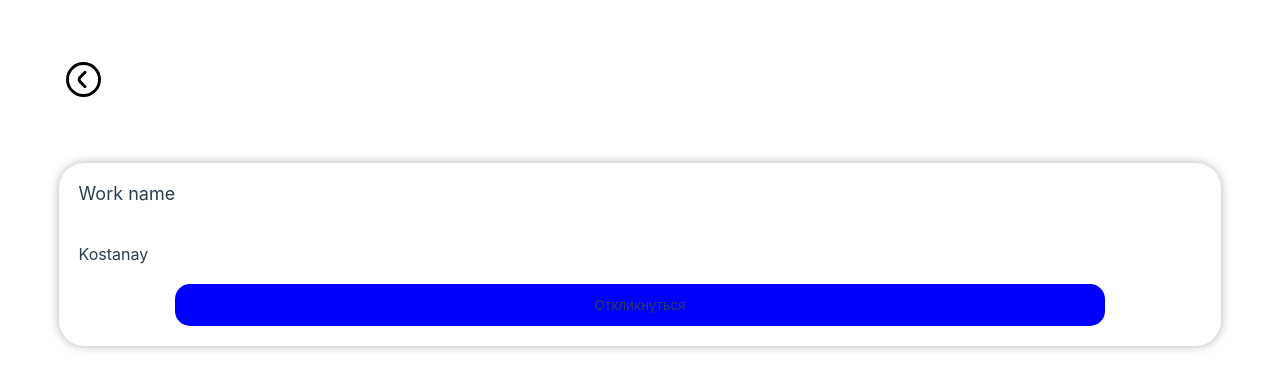
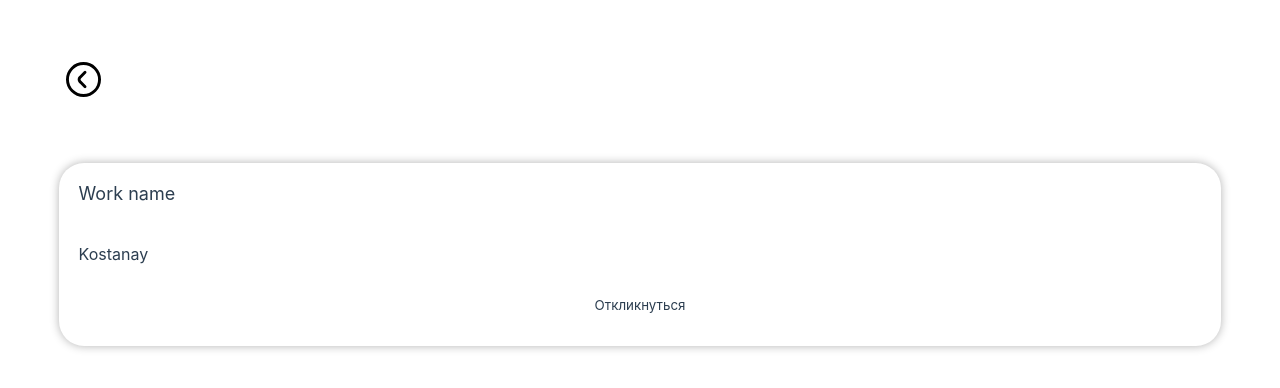
Before and after one commit to Kuanysh-kst/WebAppTelegram, a Vue app: page /search in a window 1280 px wide. Shown: the top 388 px of the page. Built offline with nearby package versions, Linux system fonts and the light colour scheme; no server answers.

Commit message:
new changes
Signed-off-by: Kuanysh <90975457+Kuanysh-kst@users.noreply.github.com>

```diff
--- a/src/components/BacgroundPhoto.vue
+++ b/src/components/BacgroundPhoto.vue
@@ -45,7 +45,7 @@
     height: 100px;
     transform: translate(-50%, -50%);
     object-fit: cover;
-    border: 4px solid var(--tg-theme-bg-color);
+    border: 6px solid var(--tg-theme-bg-color);
 }
 
 .photo-row {
--- a/src/components/VacancyCard.vue
+++ b/src/components/VacancyCard.vue
@@ -35,8 +35,8 @@
 .check-button {
     padding: 13px 0;
     width: 80%;
-    background-color: blue;
-    /* background-color: var(--tg-theme-button-color); */
+    /* background-color: blue; */
+    background-color: var(--tg-theme-button-color);
     margin-left: 10%;
     margin-right: 10%;
     margin-bottom: 20px;
```
